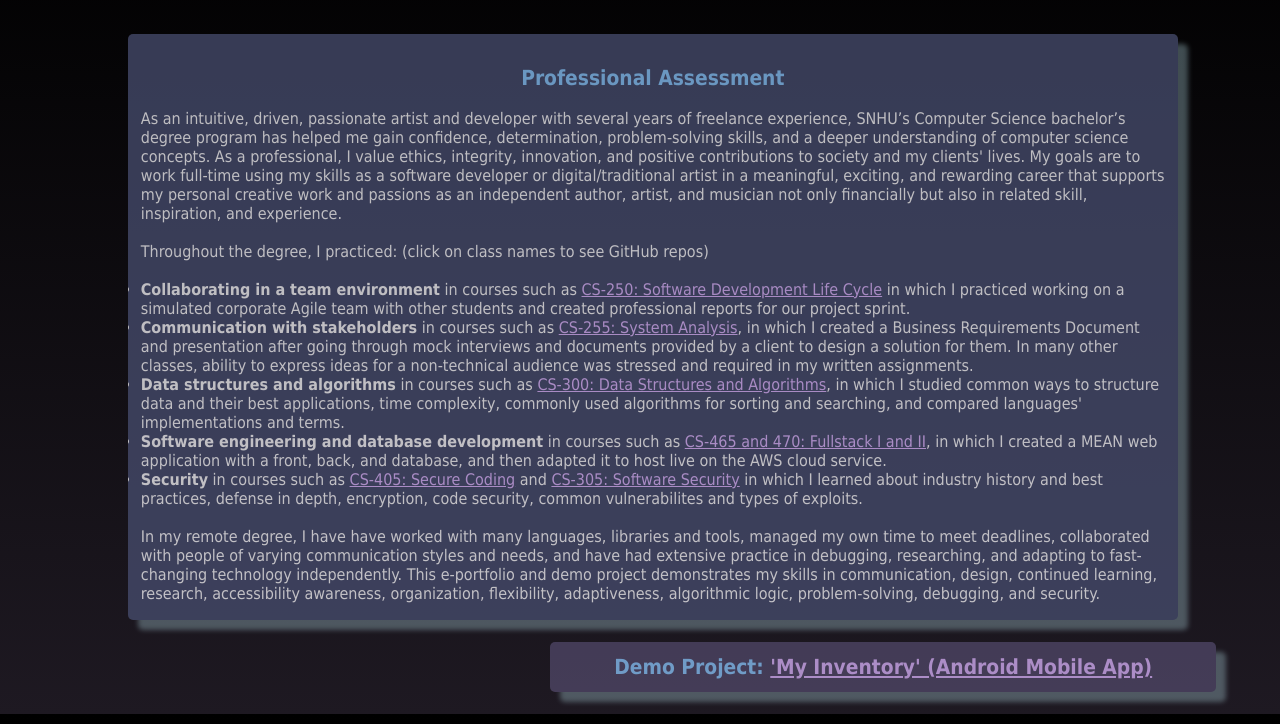
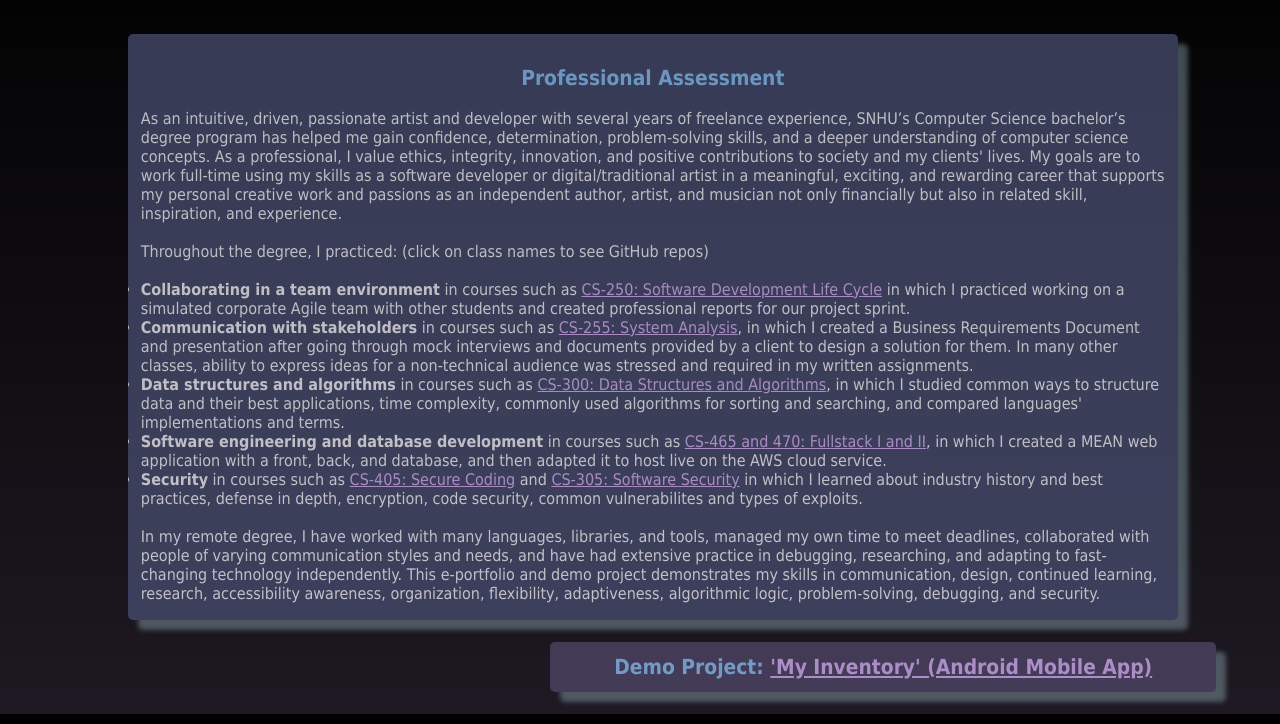
Before and after one commit to VSnow1988/VSnow1988.github.io, a plain HTML site: page index.html in a window 1280 px wide. Shown: the part 86-810 px from the top of the page. Drawn offline with Linux system fonts and the light colour scheme; a web font is replaced by a local one.

Commit message:
Corrected typos and grammar.

```diff
--- a/index.html
+++ b/index.html
@@ -25,8 +25,8 @@
     <br>
       <p>
         As an intuitive, driven, passionate artist and developer with several years of freelance experience, SNHU’s Computer Science bachelor’s degree program has helped me gain confidence, determination, problem-solving skills, and a deeper understanding of computer science concepts.
-        As a professional, I value ethics, integrity, innovation, and positive contributions to society and my clients' lives. My goals are to work full-time using my skills as a software developer or digital/traditional artist in a meaningful, exciting, and rewarding career
-        that supports my personal creative work and passions as an independent author, artist, and musician not only financially but also in related skill, inspiration, and experience.
+        As a professional, I value ethics, integrity, innovation, and positive contributions to society and my clients' lives.
+        My goals are to work full-time using my skills as a software developer or digital/traditional artist in a meaningful, exciting, and rewarding career that supports my personal creative work and passions as an independent author, artist, and musician not only financially but also in related skill, inspiration, and experience.
         <br><br>
         Throughout the degree, I practiced: (click on class names to see GitHub repos)<br><br>
         <ul>
@@ -37,7 +37,7 @@
           <li><b>Security</b> in courses such as <a href="https://github.com/VSnow1988/CS405-SNHU" target="_blank">CS-405: Secure Coding</a> and <a href="https://github.com/VSnow1988/CS305-SNHU" target="_blank">CS-305: Software Security</a> in which I learned about industry history and best practices, defense in depth, encryption, code security, common vulnerabilites and types of exploits.</li>
         </ul>
         <br>
-        In my remote degree, I have have worked with many languages, libraries and tools, managed my own time to meet deadlines, collaborated with people of varying communication styles and needs, and have had extensive practice in debugging, researching, and adapting to fast-changing technology independently.
+        In my remote degree, I have worked with many languages, libraries, and tools, managed my own time to meet deadlines, collaborated with people of varying communication styles and needs, and have had extensive practice in debugging, researching, and adapting to fast-changing technology independently.
         This e-portfolio and demo project demonstrates my skills in communication, design, continued learning, research, accessibility awareness, organization, flexibility, adaptiveness, algorithmic logic, problem-solving, debugging, and security.
       </p>
   </div>
```
